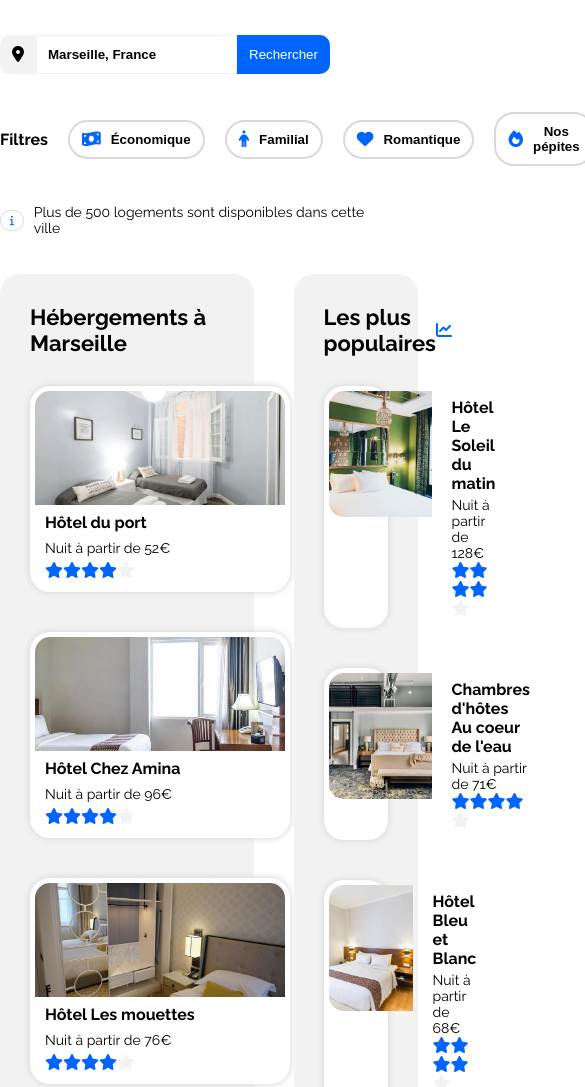
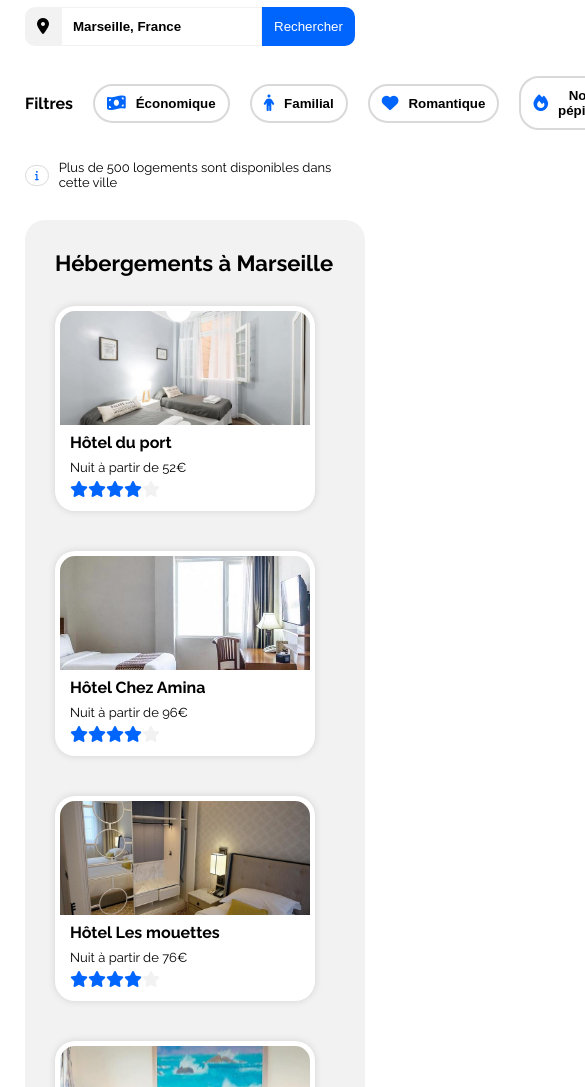
Before and after one commit to NovaYaza/op_projet_2, a plain HTML site: page index.html in a window 390 px wide. Shown: the part 151-1238 px from the top of the page, 585 px wide, since content can reach past the window. Drawn offline with Linux system fonts and the light colour scheme.

Commit message:
delete br, add margin-top between elements, add tablet responsive

```diff
--- a/css/style.css
+++ b/css/style.css
@@ -12,9 +12,13 @@ html {
 }
 
 body {
+  font-family: 'Raleway', sans-serif;
+}
+
+.main_container {
   max-width: 1440px;
   margin: auto;
-  font-family: 'Raleway', sans-serif;
+  padding: 0 25px;
 }
 
 h1, h2 {
@@ -69,6 +73,7 @@ ul li:hover {
 /* Barre de recherche */
 .searchbar {
   display: flex;
+  margin-top: 30px;
 }
 
 .icon_position {
@@ -106,6 +111,7 @@ input::placeholder {
 .filtre {
   display: flex;
   align-items: center;
+  margin-top: 30px;
 }
 
 .button_filtre {
@@ -128,6 +134,7 @@ input::placeholder {
 .info {
   display: flex;
   align-items: center;
+  margin-top: 30px;
 }
 
 .info_icon {
@@ -149,6 +156,7 @@ input::placeholder {
 .part_1 {
   display: flex;
   justify-content: space-between;
+  margin-top: 30px;
 }
 
 .section_hebergement, .section_populaire {
@@ -235,11 +243,10 @@ article {
 }
 
 .content_article_populaire {
-    padding: 2px 10px 5px 15px;
+    padding: 2px 10px 5px 12px;
     display: flex;
     flex-direction: column;
     justify-content: space-between;
-    box-sizing: border-box;
 }
 
 .card_title {
@@ -252,9 +259,14 @@ article {
 }
 
 /* Partie 2 : activites */
+.part_2 {
+  margin-top: 60px;
+}
+
 .activites {
   display: flex;
   justify-content: space-around;
+  margin-top: 15px;
 }
 
 .article_activites {
@@ -278,12 +290,13 @@ article {
 .footer {
   display: flex;
   background-color: #f2f2f2;
-  /*justify-content: space-around;*/
+  margin-top: 50px;
+  justify-content: space-around;
 }
 
 .content_footer {
   padding: 20px 0px 20px 20px;
-  margin-right: 270px;
+  /*margin-right: 270px;*/
 }
 
 .content_link_footer {
@@ -295,3 +308,50 @@ article {
 .link_footer {
   margin-top: 15px;
 }
+
+/* largeur Max 1024px Tablettes*/
+@media (max-width: 1023px) {
+  p {
+    font-size: 13px;
+  }
+
+  .part_1 {
+    flex-direction: column;
+  }
+
+  .section_hebergement_width, .section_populaire_width {
+    max-width: 100%;
+    margin-right: 0px;
+  }
+
+  .section_populaire {
+    margin-top: 50px;
+  }
+
+  .populaires {
+    flex-direction: row;
+    justify-content: space-between;
+  }
+
+  .populaires a {
+    width: 30%;
+  }
+
+  .card_title {
+    font-size: 14px;
+  }
+
+  .img_activites {
+    width: 194px;
+    height: 200px;
+  }
+
+  .name_activite {
+    font-size: 12px;
+  }
+}
+
+/* largeur Max 768px Téléphones */
+@media (max-width: 767px) {
+
+}
--- a/index.html
+++ b/index.html
@@ -13,7 +13,7 @@
 </head>
 
 <body>
-
+    <div class="main_container">
     <nav>
         <a href="#"><img class="img_logo" src="images/Booki.png" alt="Logo Booki"></a>
         <ul>
@@ -21,18 +21,15 @@
             <li><a class="link_nav" href="#activites">Activités</a></li>
         </ul>
     </nav>
-    <br>
     <header>
         <h1>Trouvez votre hébergement pour des vacances de rêve</h1>
         <p>En plein centre-ville ou en pleine nature</p>
-        <br><br>
         <div class="searchbar">
             <div class="icon_position"><i class="fa-solid fa-location-dot"></i></div>
             <div><input class="input_searchbar" type="search" placeholder="Marseille, France"></div>
             <div><button class="button_search">Rechercher</button></div>
         </div>
     </header>
-    <br><br>
     <main>
         <section class="filtre">
             <h3>Filtres</h3>
@@ -42,11 +39,9 @@
             <button class="button_filtre"><i class="fa-solid fa-heart fa-lg settings_fa"></i>Romantique</button>
             <button class="button_filtre"><i class="fa-solid fa-fire fa-lg settings_fa"></i>Nos pépites</button>
         </section>
-        <br><br>
         <section class="info"><i class="info_icon fa-solid fa-info fa-2xs settings_fa"></i>
             <p>Plus de 500 logements sont disponibles dans cette ville</p>
         </section>
-        <br><br>
         <div class="part_1">
             <a id="hebergements"></a>
             <section class="section_hebergement section_hebergement_width">
@@ -70,7 +65,7 @@
                     </a>
                     <a href="">
                         <article class="article_hebergement">
-                            <img src="images/hotel_chez_amina.jpg" alt="Chambre d'un style neutre et basique contenant 2 lits une personne ">
+                            <img src="images/hotel_chez_amina.jpg" alt="Chambre d'un style neutre et basique contenant 2 lits une personne">
                             <div class="content_article_hebergement">
                                 <h3 class="card_title_hebergement">Hôtel Chez Amina</h3>
                                 <p>Nuit à partir de 96€</p>
@@ -149,7 +144,6 @@
                         </article>
                     </a>
                 </div>
-
                 <a href=""><b>Afficher plus</b></a>
             </section>
             <section class="section_populaire section_populaire_width">
@@ -216,11 +210,9 @@
                 </div>
             </section>
         </div>
-        <br><br><br>
         <a id="activites"></a>
-        <section>
+        <section class="part_2">
             <h2>Activités à Marseille</h2>
-            <br>
             <div class="activites">
                 <a href="">
                     <article class="article_activites">
@@ -251,7 +243,6 @@
             </div>
         </section>
     </main>
-    <br><br>
     <footer class="footer">
         <section class="content_footer">
             <h3>À propos</h3>
@@ -276,6 +267,7 @@
             </div>
         </section>
     </footer>
+</div>
 </body>
 
 </html>
```
